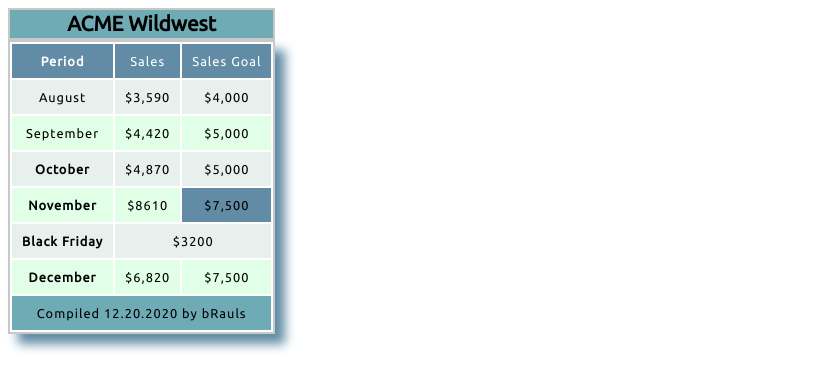
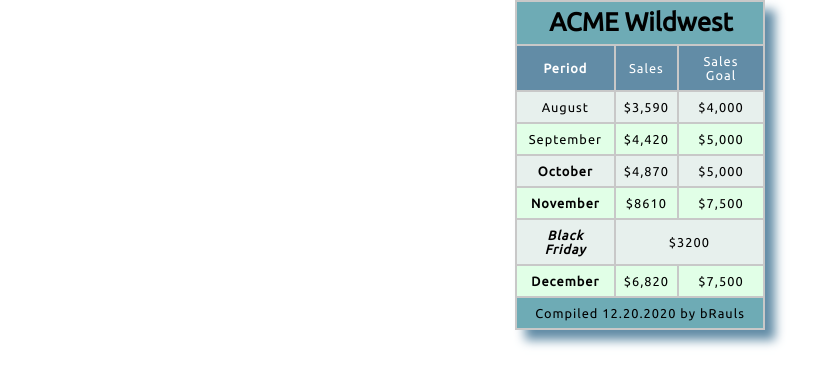
Before and after one commit to ajorgensen5/ajorgensen5.github.io, a PHP site: page /assignments/lesson-8/tablebuild.html in a window 1280 px wide. Shown: the top 390 px of the page, without its empty margins (0-837 px from the left). Run offline with PHP 8.4, Linux system fonts and the light colour scheme.

Commit message:
remove column gutters

```diff
--- a/assignments/lesson-8/minimal-table.css
+++ b/assignments/lesson-8/minimal-table.css
@@ -1,42 +1,57 @@
+* {
+    box-sizing: border-box;
+    margin: 0 auto;
+    max-width: 900px;
+
+}
+
 html {
     font-family: "Ubuntu", sans-serif;
     font-size: 16px;
 }
 
-  main {}
+body {
+    box-shadow: 10px 10px 10px #628ca6;
+    max-width: 250px;
+}
 
-  thead {}
+main {
+
+}
 
 table {
-      max-width: 275px;
-      border: 2px solid rgb(200, 200, 200);
- box-shadow: 10px 10px 10px #628ca6;
+    border-collapse: collapse;
+    max-width: 300px;
 
 }
 
 caption {
     background-color: #6EABB5;
-      padding: 2px;
+    font-size: 1.6em;
+    max-height: 25%;
+    padding: 5px 5px 7px 7px;
     border: 2px solid rgb(200, 200, 200);
-      font-size: 1.3em;
+    border-bottom: none;
+
+
 }
 
 thead {
-      border: 1px solid rgb(200, 200, 200);
     text-align: center;
     justify-content: center;
+
 }
 
 th,
 td {
 
     margin: 0;
-      column-span: 2;
-      padding: 10px;
+    padding: 8px;
     font-size: 0.8rem;
     letter-spacing: 1px;
     text-align: center;
-
+    border: 2px solid rgb(200, 200, 200);
+    max-width: 120px;
 
 }
 
@@ -62,9 +77,11 @@
     background-color: #e7f0ed;
 }
 
+/*
   .ngoal {
       background-color: #628ca6;
   }
+*/
 
 tfoot {
     background-color: #6EABB5;
--- a/assignments/lesson-8/tablebuild.html
+++ b/assignments/lesson-8/tablebuild.html
@@ -52,7 +52,7 @@
 
 
                 <tr class="even">
-                    <th>Black Friday</th>
+                    <th><em>Black Friday</em></th>
 
                     <td colspan="3">$3200</td>
                 </tr>
```
Lines whose indentation alone changed are shown as unchanged.
